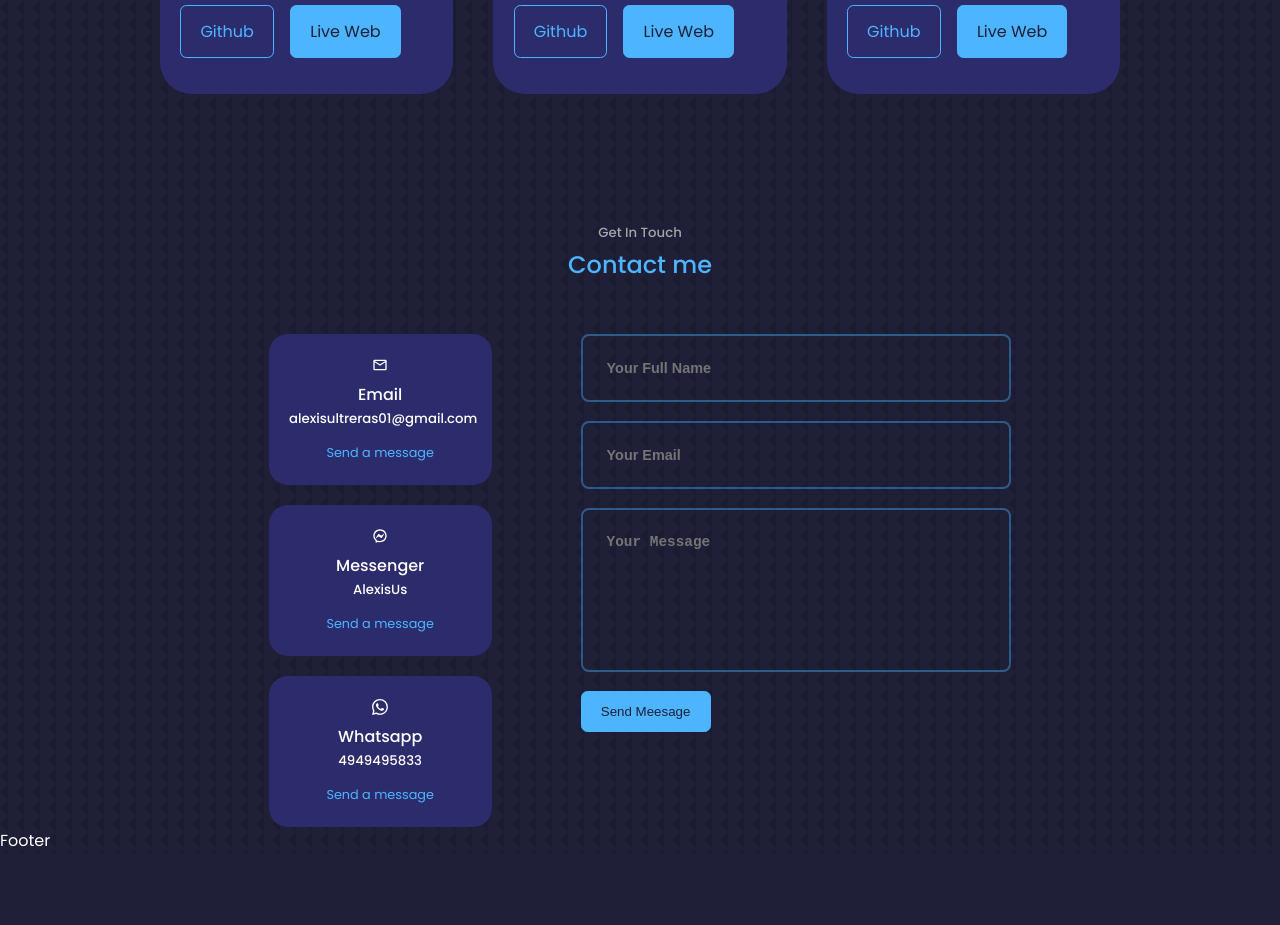
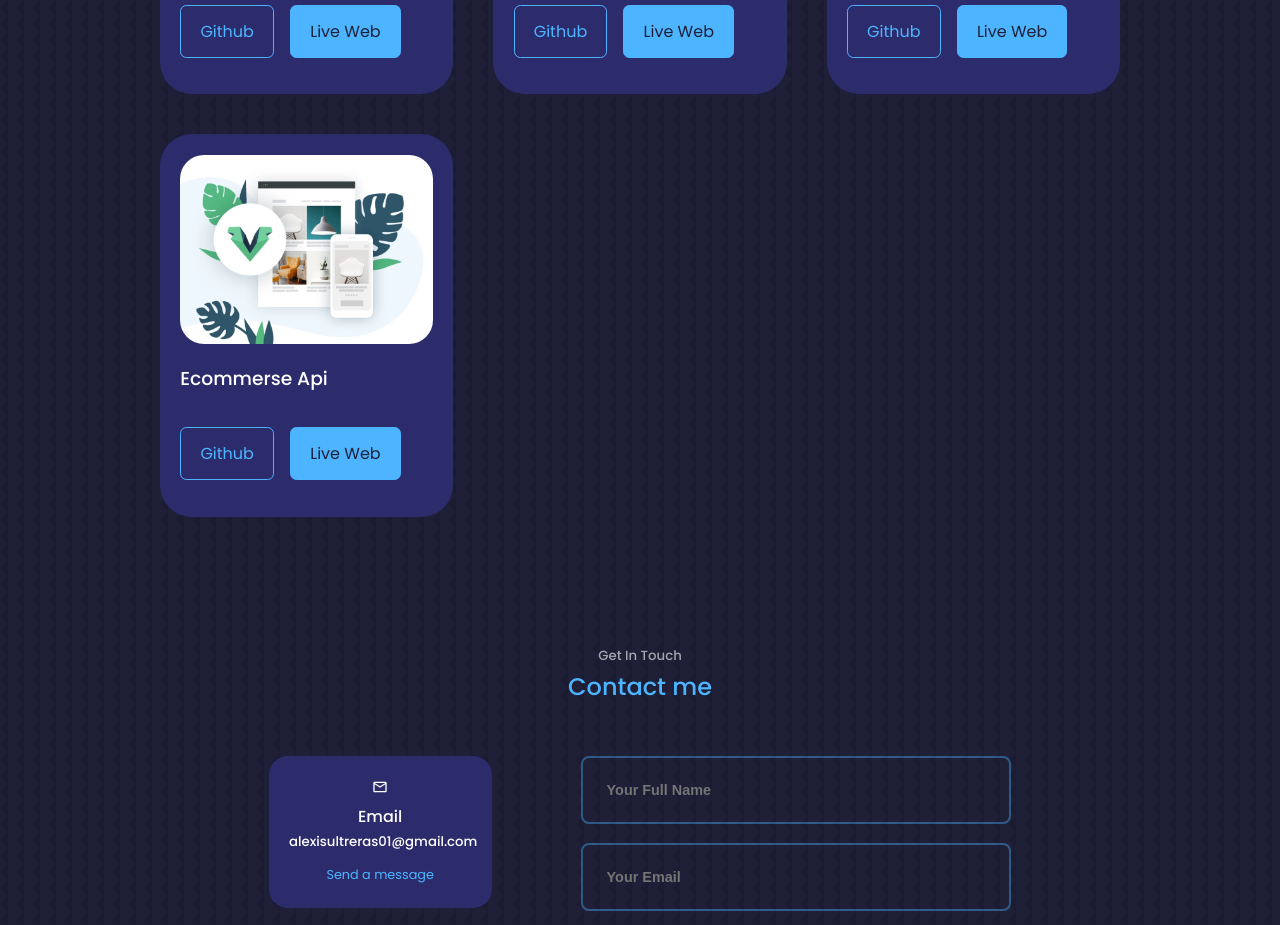
Before and after one commit to Alexisvip739/react-portafolio-web, a React (Create React App) app: page / in a window 1280 px wide. Shown: the part 3920-4845 px from the top of the page. Before the commit the page ends 4774 px from the top, so only its background shows below. Built offline with nearby package versions, Linux system fonts and the light colour scheme.

Commit message:
se agrego github pages

```diff
--- a/package.json
+++ b/package.json
@@ -2,7 +2,7 @@
   "name": "react-porfolio",
   "version": "0.1.0",
   "private": true,
-  "homepage":"http:/Alexisvip739.github.io/react-porfolio-web",
+  "homepage": "http://Alexisvip739.github.io/react-portafolio-web",
   "dependencies": {
     "@testing-library/jest-dom": "^5.16.5",
     "@testing-library/react": "^13.4.0",
@@ -16,8 +16,8 @@
     "web-vitals": "^2.1.4"
   },
   "scripts": {
-    "predeploy":"npm run build",
-    "deploy":"gh-pages -d build",
+    "predeploy": "npm run build",
+    "deploy": "gh-pages -d build",
     "start": "react-scripts start",
     "build": "react-scripts build",
     "test": "react-scripts test",
--- a/src/components/porfolio/Porfolio.jsx
+++ b/src/components/porfolio/Porfolio.jsx
@@ -6,7 +6,7 @@ import IMG3 from '../../assets/dishes.webp';
 import IMG4 from '../../assets/movies-react.webp';
 import IMG5 from '../../assets/ravengate_solution.webp'
 import IMG6 from '../../assets/Todo.png';
-
+import IMG7 from '../../assets/ecommerse.webp';
 
 
 const data=[
@@ -52,9 +52,19 @@ const data=[
     github:'https://github.com/Alexisvip739/TodoApp.git',
     demo:'https://alexisvip739.github.io/TodoApp/'
 
+  },
+  {
+    id:7,
+    image: IMG7,
+    title:'Ecommerse Api',
+    github:'https://github.com/Alexisvip739/React-api-store',
+    demo:'https://alexisvip739.github.io/React-api-store/'
   }
 
+
 ]
+
+
 function Porfolio() {
   return (
     <section id='portfolio'>
```
Also changed, not shown: src/assets/ecommerse.webp (added), 1 other file (tests, documents, lock files or other folders).
